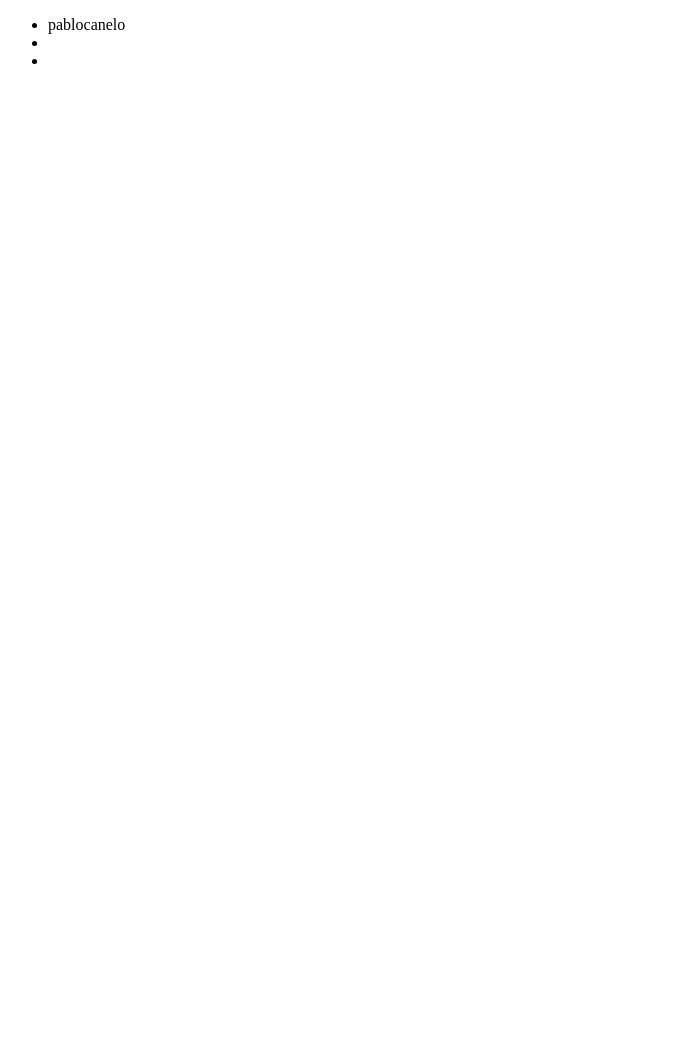
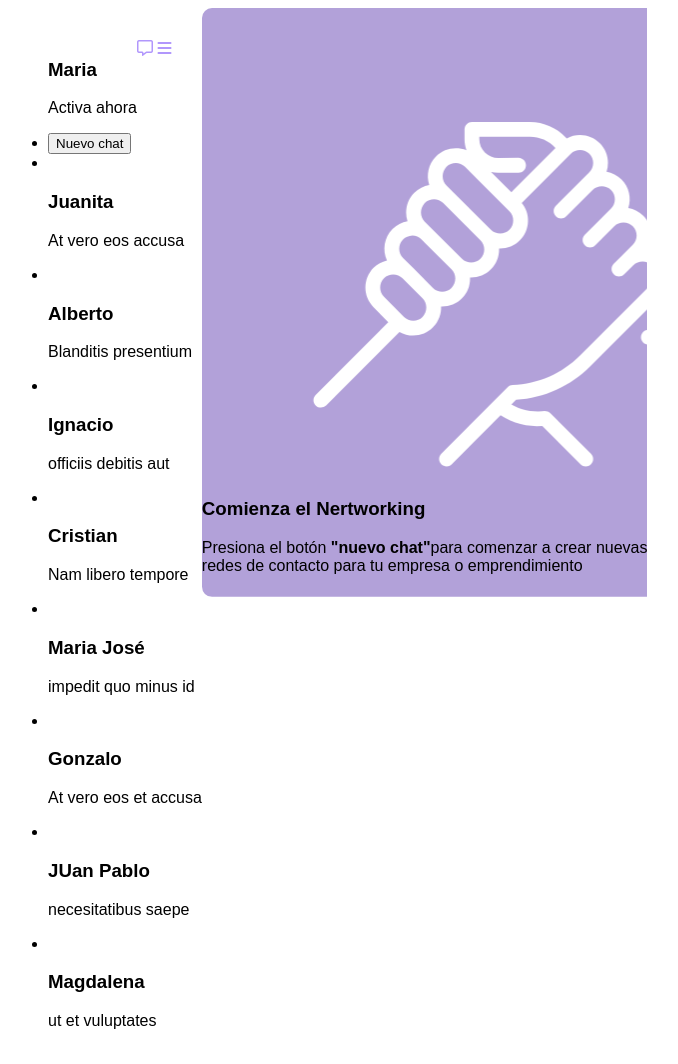
Before and after one commit to PabloCanelos/Sistema-Mensajer-a, a plain HTML site: page index.html in a window 1280 px wide. Shown: the whole page, without its empty margins (40-718 px from the left). Before the commit the page ends 800 px from the top, so only its background shows below. Drawn offline with Linux system fonts and the light colour scheme.

Commit message:
se agrega estructura, menu, y css

```diff
--- a/asset/style.css
+++ b/asset/style.css
@@ -0,0 +1,30 @@
+/* *{
+    padding: 0;
+    margin: 0;
+}*/
+body {
+    font-family: Arial, Helvetica, sans-serif;
+
+}
+main {
+    display: flex;
+}
+section {
+    display: flex;
+    justify-content: center;
+    align-items: center;
+   /* width: 100vw;
+    height: 100vh;*/
+    background-color: #FFFF;
+    background-image: url(../asset/images/hand.png);
+    background-repeat: no-repeat;
+
+}
+.barra-navegacion{
+    display: flex;
+}
+li img {
+    border-radius: 50%;
+    color: black;
+    border: #FFFF;
+}
--- a/index.html
+++ b/index.html
@@ -4,17 +4,98 @@
 <head>
   <meta charset="UTF-8">
   <meta name="viewport" content="width=device-width, initial-scale=1.0">
+  <script src="https://kit.fontawesome.com/d187c8d53a.js" crossorigin="anonymous"></script>
+  <link rel="stylesheet" href="asset/style.css">
   <title>Sistema de mensajería</title>
 </head>
 <body>
   <main>
     <menu>
-      <ul>
-        <li>pablocanelo</li>
-        <li></li>
-        <li></li>
+
+
+      <ul >
+        <li class="barra-navegacion">
+
+          <div>
+            <h3>Maria</h3>
+            <p>Activa ahora</p>
+          </div>
+          <div>
+            <i class="fa-regular fa-message" style="color: #B197FC;"></i>
+            <i class="fa-solid fa-bars" style="color: #B197FC;"></i>
+          </div>
+        </li>
+        <li>
+          <button>Nuevo chat</button>
+        </li>
+        <li>
+          <img src="" alt="">
+          <div>
+            <h3>Juanita</h3>
+            <p>At vero eos accusa</p>
+          </div>
+        </li>
+        <li>
+          <img src="" alt="">
+          <div>
+            <h3>Alberto</h3>
+            <p>Blanditis presentium</p>
+          </div>
+        </li>
+        <li>
+          <img src="" alt="">
+          <div>
+            <h3>Ignacio</h3>
+            <p>officiis debitis aut</p>
+          </div>
+        </li>
+        <li>
+          <img src="" alt="">
+          <div>
+            <h3>Cristian</h3>
+            <p>Nam libero tempore</p>
+          </div>
+        </li>
+        <li>
+          <img src="" alt="">
+          <div>
+            <h3>Maria José</h3>
+            <p>impedit quo minus id</p>
+          </div>
+        </li>
+        <li>
+          <img src="" alt="">
+          <div>
+            <h3>Gonzalo</h3>
+            <p>At vero eos et accusa</p>
+          </div>
+        </li>
+        <li>
+          <img src="" alt="">
+          <div>
+            <h3>JUan Pablo</h3>
+            <p>necesitatibus saepe</p>
+          </div>
+        </li>
+        <li>
+          <img src="" alt="">
+          <div>
+            <h3>Magdalena</h3>
+            <p>ut et vuluptates</p>
+          </div>
+        </li>
       </ul>
     </menu>
+    <section>
+      <article>
+
+        <h1>Comienza el Nertworking</h1>
+        <p>Presiona el botón <strong>"nuevo chat"</strong>para comenzar a crear nuevas <br> redes de contacto para tu empresa o emprendimiento</p>
+        <p></p>
+      </article>
+    </section>
+
+
   </main>
 
 </body>
```
